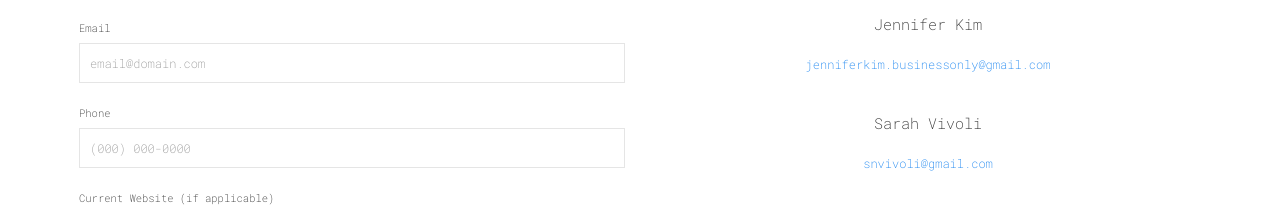
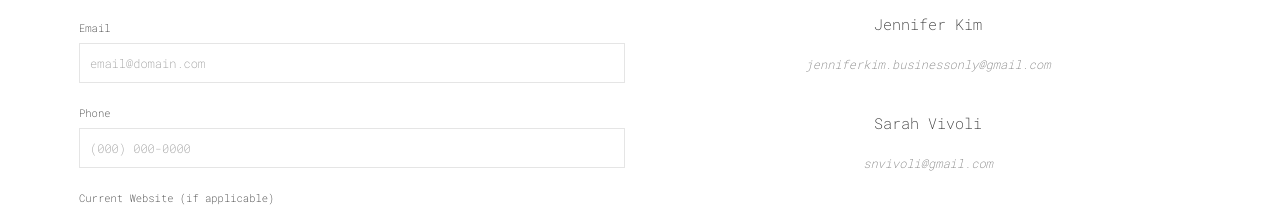
Before and after one commit to svivoli/Vimo, a React (Create React App) app in the folder client/: page / in a window 1280 px wide. Shown: the part 2339-2550 px from the top of the page. Built offline with nearby package versions, Linux system fonts and the light colour scheme.

Commit message:
scrollspy effect in navbar

```diff
--- a/client/src/components/About/index.js
+++ b/client/src/components/About/index.js
@@ -3,7 +3,7 @@ import './style.css';
 
 function About() {
     return (
-        <div className="about">
+        <section id="about">
             <div className="mission">
                 <h3>Mission Statement</h3>
                 <p>To help indivuals and companies build their brands through design forward websites.</p>
@@ -23,7 +23,7 @@ function About() {
                 <p>Rebuilding/restructuring on existing websites.</p>
                 <p>Continued maintence after project completion.</p>
             </div>
-        </div>
+        </section>
     )
 };
 
--- a/client/src/components/About/style.css
+++ b/client/src/components/About/style.css
@@ -1,4 +1,4 @@
-.about {
+#about {
     margin: 50px 150px 50px 150px;
     text-align: center;
 }
--- a/client/src/components/Contact/index.js
+++ b/client/src/components/Contact/index.js
@@ -3,11 +3,11 @@ import './style.css';
 
 function Contact() {
     return (
-        <div>
+        <section id="contact">
         <section class="contact-blurb">
                 We are currently scheduling consultations.
         </section>
-        <section className="contact">
+        <section className="message">
 
             <div class="row">
                 <div class="contact-form col-md-6">
@@ -50,9 +50,9 @@ function Contact() {
                     <div className="email">
                         <h3>Or Email Us Directly</h3>
                         <h4>Jennifer Kim</h4>
-                        <a href="mailto:jenniferkim.businessonly@gmail.com">jenniferkim.businessonly@gmail.com</a>
+                        <a className="email-address" href="mailto:jenniferkim.businessonly@gmail.com">jenniferkim.businessonly@gmail.com</a>
                         <h4>Sarah Vivoli</h4>
-                        <a href="mailto:snvivoli@gmail.com">snvivoli@gmail.com</a>
+                        <a className="email-address" href="mailto:snvivoli@gmail.com">snvivoli@gmail.com</a>
                         <br></br><br></br>
                         <p>Kindly email both of us, or one of us with the other cc'd.</p>
                         <p>We Look forward to hearing from you.</p>
@@ -62,7 +62,7 @@ function Contact() {
 
 
         </section>
-        </div>
+        </section>
     )
 };
 
--- a/client/src/components/Contact/style.css
+++ b/client/src/components/Contact/style.css
@@ -1,4 +1,4 @@
-.contact {
+.message {
     padding: 50px 5% 50px 5%;
 }
 .contact-blurb {
@@ -19,6 +19,15 @@
     margin-top: 75px;
     text-align: center;
 }
+.email-address {
+    font-style: italic;
+    color: gray;
+}
+.email-address:hover {
+    text-decoration: none;
+    font-style: inherit;
+    color: black;
+}
 .send-btn {
     background-color: lightgray !important;
 }
--- a/client/src/components/Credentials/index.js
+++ b/client/src/components/Credentials/index.js
@@ -3,7 +3,7 @@ import './style.css';
 
 function Credentials() {
     return (
-        <div className="credentials">
+        <section id="credentials">
             <div className="row">
                 <div className="col-md-8">
                     <div className="cred-text">
@@ -23,7 +23,7 @@ function Credentials() {
                     <img src={require('../../img/diagonal_mute.png')}></img>
                 </div>
             </div>
-        </div>
+        </section>
     )
 };
 
--- a/client/src/components/Credentials/style.css
+++ b/client/src/components/Credentials/style.css
@@ -1,4 +1,4 @@
-.credentials {
+#credentials {
     text-align: center;
 }
 .credentials h3, h5 {
--- a/client/src/components/Navbar/index.js
+++ b/client/src/components/Navbar/index.js
@@ -1,14 +1,15 @@
 import React from 'react';
+import Scrollspy from 'react-scrollspy'
 import './style.css';
 
 function Navbar() {
     return (
         <div className="navbar">
-            <ul>
-                <li><a href="#">About</a></li>
-                <li><a href="#">Credentials</a></li>
-                <li><a href="#">Contact</a></li>
-            </ul>
+            <Scrollspy items={ ['about', 'credentials', 'contact'] } currentClassName="is-current">
+                <li><a href="#about">About</a></li>
+                <li><a href="#credentials">Credentials</a></li>
+                <li><a href="#contact">Contact</a></li>
+            </Scrollspy>
         </div>
     )
 };
--- a/package.json
+++ b/package.json
@@ -24,6 +24,7 @@
     "bootstrap": "^4.4.1",
     "express": "^4.16.3",
     "path": "^0.12.7",
-    "react-router-dom": "^5.2.0"
+    "react-router-dom": "^5.2.0",
+    "react-scrollspy": "^3.4.3"
   }
 }
```
Also changed, not shown: 1 other file (tests, documents, lock files or other folders).
